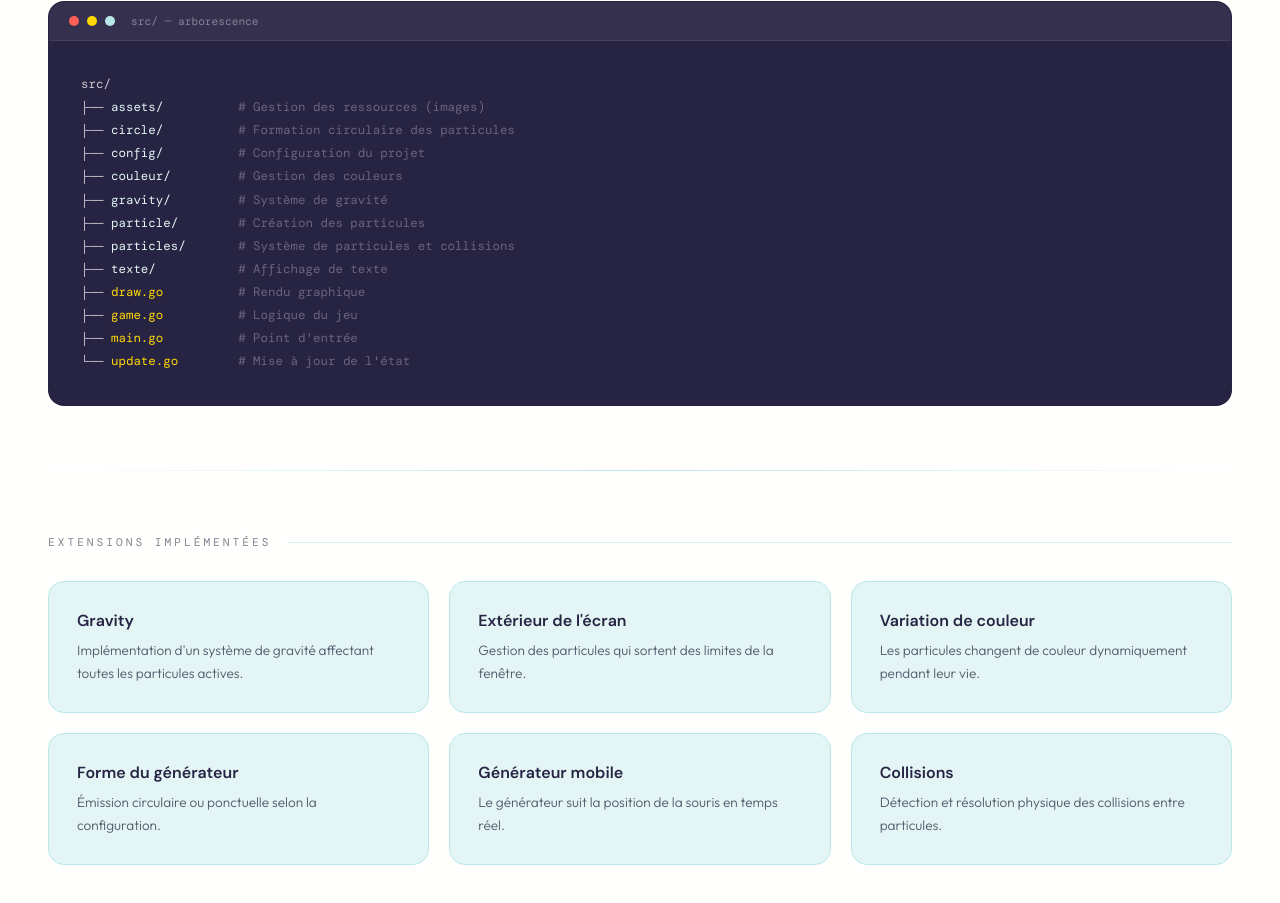
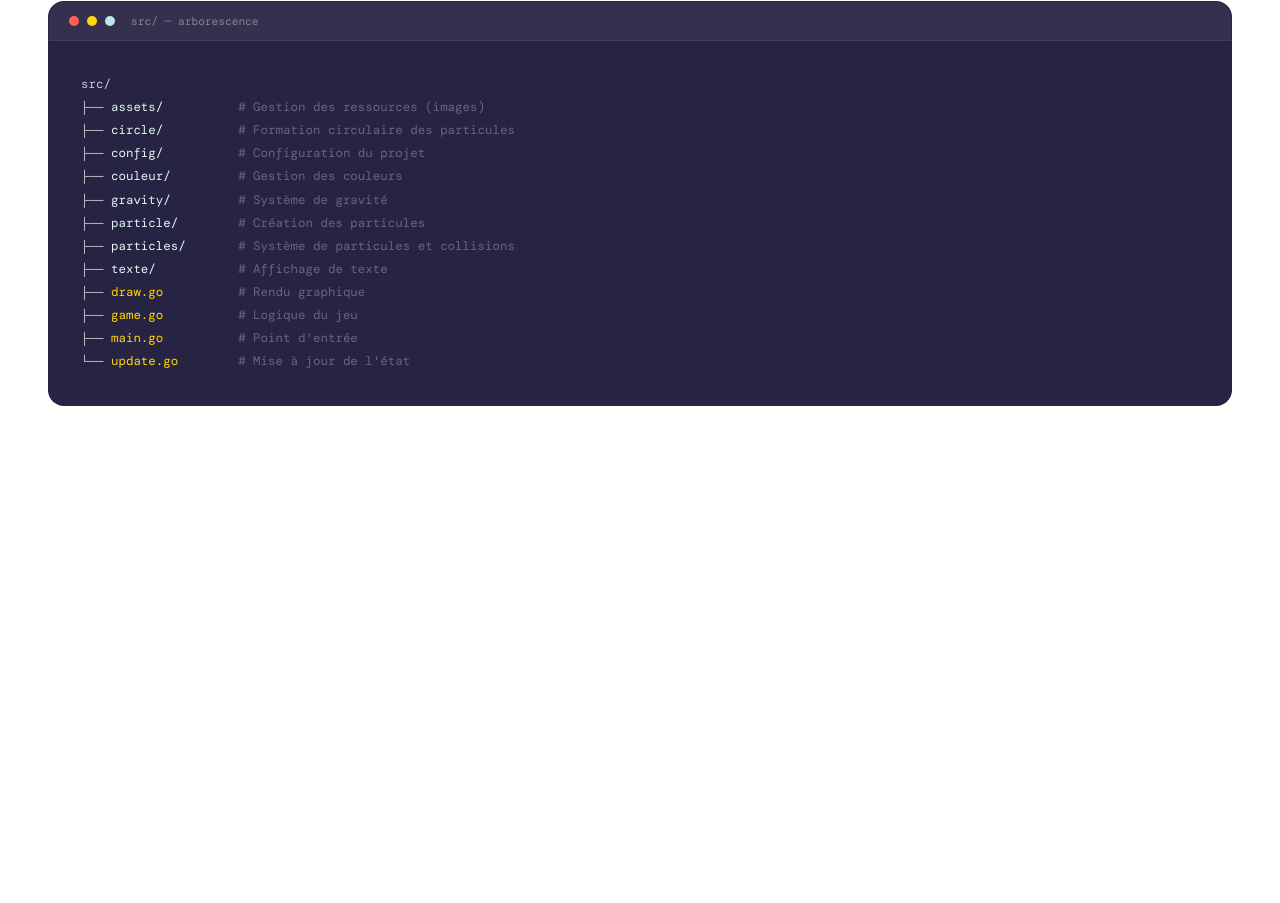
Before and after one commit to im-midnight/Portfolio_Phomasone_Kevin, a plain HTML site: page Projets/particule/particule.html in a window 1280 px wide. Shown: the part 1849-2752 px from the top of the page. After the commit the page ends 2415 px from the top, so only its background shows below. Drawn offline with nearby package versions, Linux system fonts and the light colour scheme; a web font is replaced by a local one.

Commit message:
Update particule.html

```diff
--- a/Projets/particule/particule.html
+++ b/Projets/particule/particule.html
@@ -183,40 +183,6 @@
 └── <span class="c-fn">update.go</span>        <span class="c-cm"># Mise à jour de l'état</span></pre>
         </div>
 
-        <div class="divider"></div>
-
-        <!-- Extensions -->
-        <p class="section-title">Extensions implémentées</p>
-        <div class="features-grid">
-            <div class="feat-card">
-                <p class="feat-name">Gravity</p>
-                <p class="feat-desc">Implémentation d'un système de gravité affectant toutes les particules actives.</p>
-            </div>
-            <div class="feat-card">
-                <p class="feat-name">Extérieur de l'écran</p>
-                <p class="feat-desc">Gestion des particules qui sortent des limites de la fenêtre.</p>
-            </div>
-            <div class="feat-card">
-                <p class="feat-name">Variation de couleur</p>
-                <p class="feat-desc">Les particules changent de couleur dynamiquement pendant leur vie.</p>
-            </div>
-            <div class="feat-card">
-
-                <p class="feat-name">Forme du générateur</p>
-                <p class="feat-desc">Émission circulaire ou ponctuelle selon la configuration.</p>
-            </div>
-            <div class="feat-card">
-                <p class="feat-name">Générateur mobile</p>
-                <p class="feat-desc">Le générateur suit la position de la souris en temps réel.</p>
-            </div>
-            <div class="feat-card">
-                <p class="feat-name">Collisions</p>
-                <p class="feat-desc">Détection et résolution physique des collisions entre particules.</p>
-            </div>
-        </div>
-
-    </div>
-
     <script>
         const btn = document.getElementById('hamburgerBtn');
         const menu = document.getElementById('mobileMenu');
```
